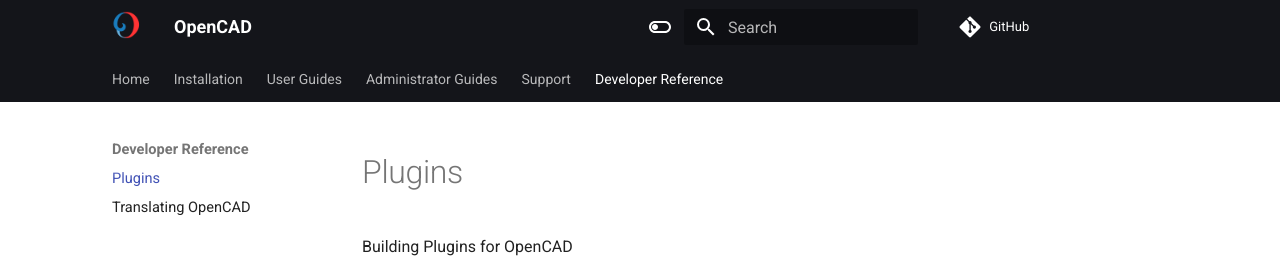
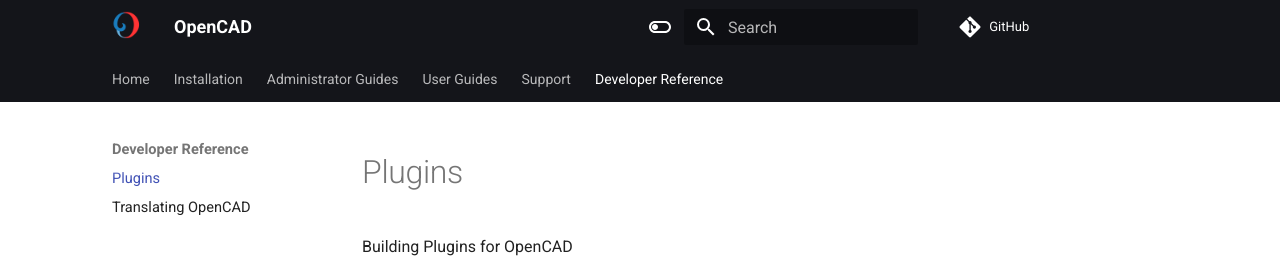
Before and after one commit to opencad-community/OpenCAD-docs, an MkDocs documentation site: the page built from docs/developer/plugins.md, in a window 1280 px wide. Shown: the top 263 px of the page. Built offline with MkDocs 1.6.1 and Material for MkDocs 9.7.7, drawn with Linux system fonts in a browser that asks for light colours; comment, search, counter and statistics services are not loaded; the version menu is left out; part of the change alters nothing that is shown.

```diff
--- a/mkdocs.yml
+++ b/mkdocs.yml
@@ -58,14 +58,13 @@ nav:
         - 'install/iis-install.md'
         - 'install/dev-xampp-install.md'
         - 'install/autoinstaller.md'
-    - "User Guides":
-        - "Welcome": 'user/user-welcome.md'
     - "Administrator Guides":
         - "Welcome": 'admin/admin-welcome.md'
         - "User Administration": 'admin/user-admin/user-admin-welcome.md'
         - "Civilian Administration": 'admin/civ-admin/civ-admin-welcome.md'
         - "Data Type Management": 'admin/data-type-mgmt/data-type-mgmt-welcome.md'
-
+    - "User Guides":
+        - "Welcome": 'user/user-welcome.md'
     - 'Support':
         - 'support/support-welcome.md'
     - 'Developer Reference':
```
